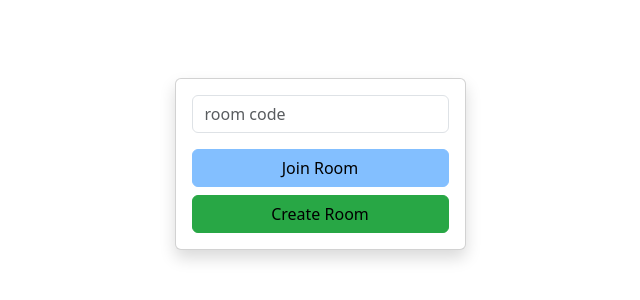
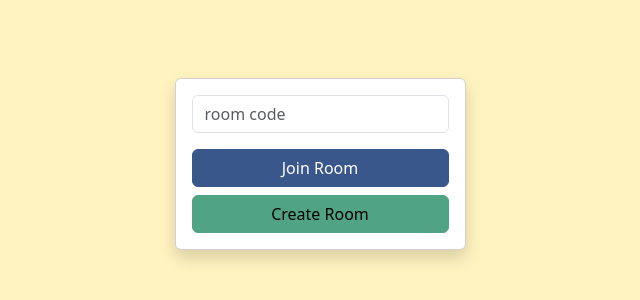
Before and after one commit to seroteunine/CaptionThis, a React (Vite) app in the folder client/: page / in a window 1280 px wide. Shown: the part 236-536 px from the top of the page, without its empty margins (320-960 px from the left). Built offline with nearby package versions, Linux system fonts and the light colour scheme; no server answers.

Commit message:
very nice color scheme

```diff
--- a/client/src/App.tsx
+++ b/client/src/App.tsx
@@ -64,7 +64,7 @@ function App() {
   }, []);
 
   return (
-    <div style={{ height: '100vh' }}>
+    <div className='bg-secondary ' style={{ height: '100vh' }}>
       {!roomDTO ?
         <Home codeInvalid={codeInvalid}></Home>
         :
--- a/client/src/components/ImageComponent.tsx
+++ b/client/src/components/ImageComponent.tsx
@@ -18,7 +18,7 @@ function ImageComponent({ arrayBuffer }: { arrayBuffer: ArrayBuffer }) {
 
     return (
         <div className='flex justify-center items-center h-full'>
-            {imageUrl && <img className='max-w-md h-auto' src={imageUrl} alt="Loaded from ArrayBuffer" />}
+            {imageUrl && <img className='w-25' src={imageUrl} alt="Loaded from ArrayBuffer" />}
         </div>
     );
 }
--- a/client/src/index.scss
+++ b/client/src/index.scss
@@ -1,7 +1,14 @@
-$primary: #83bfff; // Your preferred blue
-$success: #28a745; // Your preferred green
+$primary: #3a578b;
+$secondary: #fff3c0;
 
+$success: #50a385;
 
+.bg-third {
+    background-color: #f2c65f;
+}
 
+.bg-fourth {
+    background-color: #d68033;
+}
 
 @import 'node_modules/bootstrap/scss/bootstrap';
--- a/client/src/pages/Host.tsx
+++ b/client/src/pages/Host.tsx
@@ -22,8 +22,9 @@ function Host() {
 
     return (
         <div className="container">
-            <div className="text-center mb-2 p-3 shadow-sm">
-                <h2 className="display-4">Roomcode: <span className="badge bg-dark">{roomDTO!.roomID}</span></h2>
+
+            <div className="bg-primary text-center text-white mb-2 p-3 shadow-sm rounded-bottom">
+                <h2 className="display-4">Roomcode: <span className="badge bg-success">{roomDTO!.roomID}</span></h2>
                 <h4>You're the host</h4>
             </div>
             {roomDTO!.game
@@ -40,14 +41,14 @@ function Host() {
                 <div className="container mt-4 text-center ">
                     <div>
                         <button
-                            className='btn btn-primary'
+                            className='btn btn-success text-white'
                             onClick={handleStartGame}
                             disabled={isStartingDisallowed}> Start game
                         </button>
                         {isStartingDisallowed && <p> (to start you need 4 to 8 players and everyone needs to change their name.) </p>}
                     </div>
 
-                    <div className="w-50 mx-auto">
+                    <div className="w-25 mx-auto">
                         <ul className="list-group mt-3 ">
                             {roomDTO!.playerIDs.length > 0 && <li className="list-group-item active">Players:</li>}
                             {roomDTO!.playerIDs.map((ID) => (
--- a/client/src/pages/Player.tsx
+++ b/client/src/pages/Player.tsx
@@ -23,8 +23,8 @@ function Player() {
 
     return (
         <>
-            <div className="text-center p-3 shadow-sm">
-                <h2 className="">Roomcode: <span className="badge badge-secondary">{roomDTO!.roomID}</span></h2>
+            <div className="bg-primary text-white text-center p-3 shadow-sm">
+                <h2 className="">Roomcode: <span className="badge bg-success">{roomDTO!.roomID}</span></h2>
                 <h4>You're a player</h4>
             </div>
 
```
